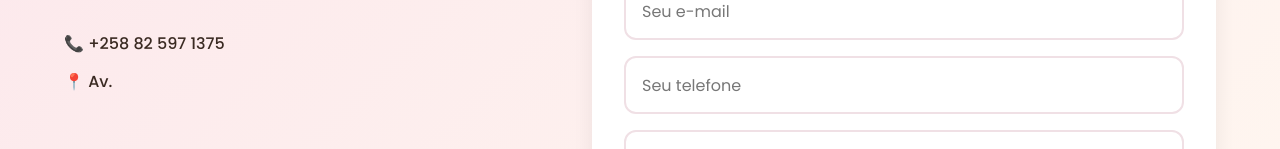
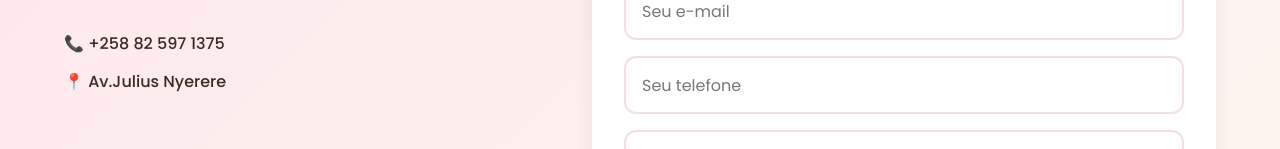
Before and after one commit to charlessitoe4-tech/Shelly-Cakes, a plain HTML site: page index.html in a window 1280 px wide. Shown: the part 4679-4828 px from the top of the page. Drawn offline with nearby package versions, Linux system fonts and the light colour scheme.

Commit message:
Nov 19, 2026, 9:27 PM

```diff
--- a/index.html
+++ b/index.html
@@ -217,7 +217,7 @@
         <p>Preencha o formulário e entraremos em contacto pelo WhatsApp em até 24h.</p>
         <ul>
           <li>📞 +258 82 597 1375</li>
-          <li>📍 Av.</li>
+          <li>📍 Av.Julius Nyerere</li>
         </ul>
       </div>
 
```
